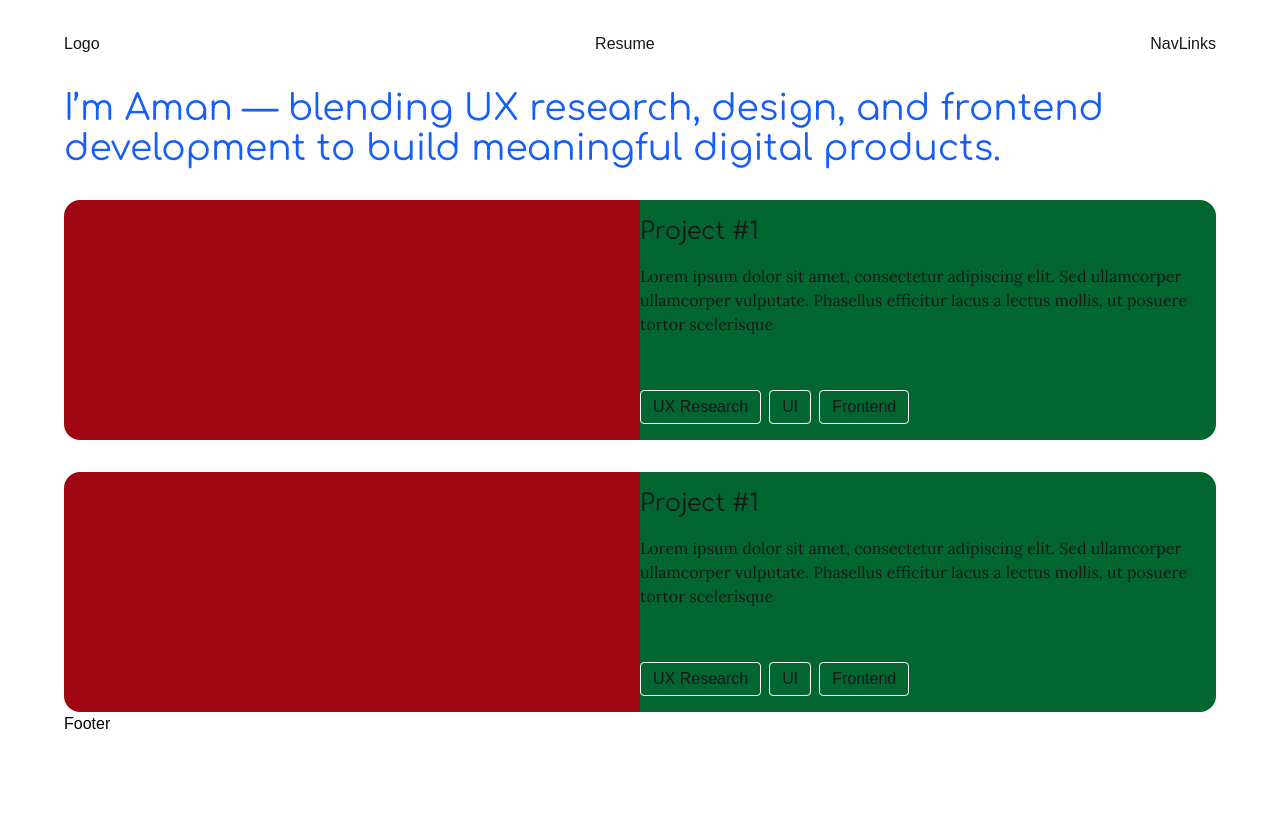
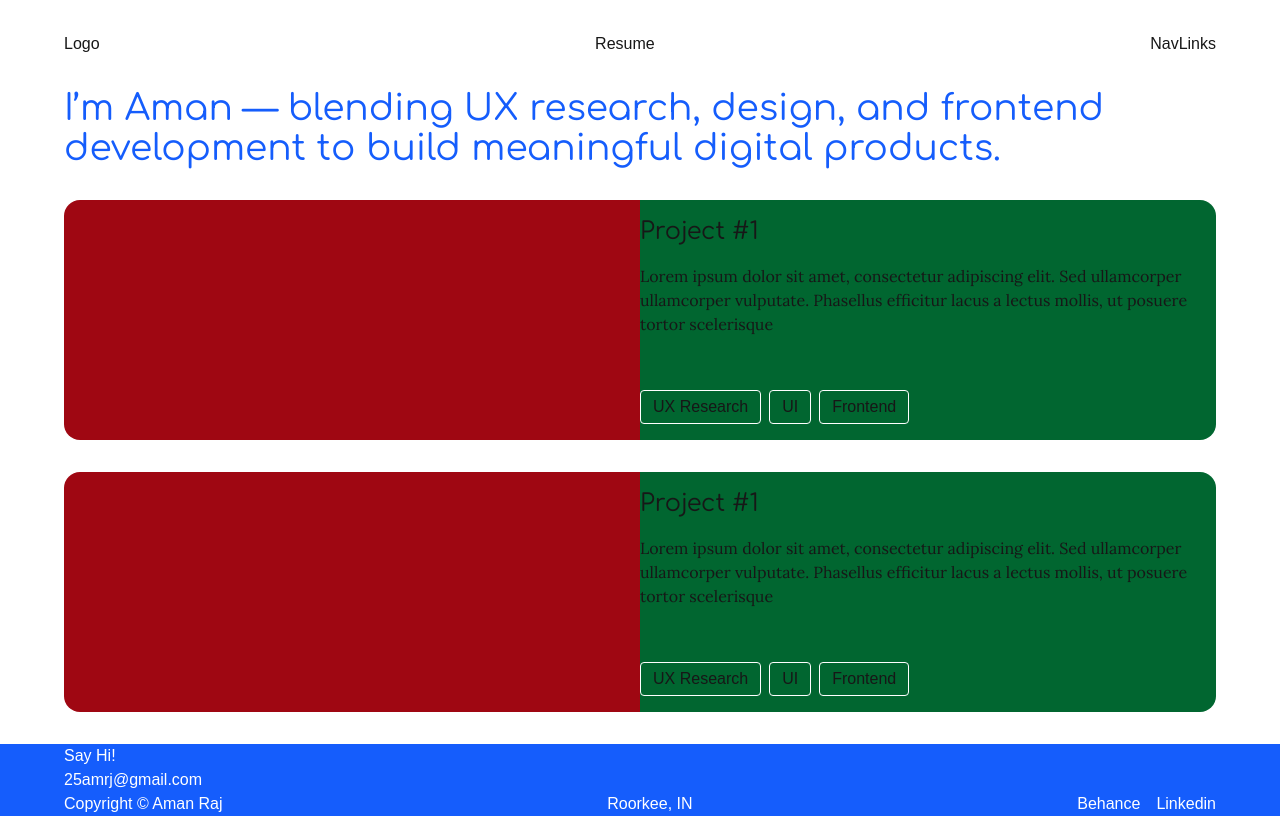
Before and after one commit to 11amanraj/portfolio-april-2025, a Next.js app: page / in a window 1280 px wide. Built offline with nearby package versions, Linux system fonts and the light colour scheme.

Commit message:
Added footer

```diff
--- a/app/Components/Footer/Footer.tsx
+++ b/app/Components/Footer/Footer.tsx
@@ -2,7 +2,20 @@ import React from 'react'
 
 const Footer = () => {
   return (
-    <footer className='bg-white text-black responsive-padding'>Footer</footer>
+    <footer className='bg-blue-600 text-white responsive-padding'>
+      <div>
+        <h4>Say Hi!</h4>
+        <a href="mailto:25amrj@gmail.com">25amrj@gmail.com</a>
+      </div>
+      <div className='flex flex-col sm:flex-row sm:justify-between'>
+        <p>Copyright © Aman Raj</p>
+        <p>Roorkee, IN</p>
+        <div className='flex gap-4'>
+          <div>Behance</div>
+          <div>Linkedin</div>
+        </div>
+      </div>
+    </footer>
   )
 }
 
--- a/app/page.tsx
+++ b/app/page.tsx
@@ -13,7 +13,7 @@ export default function Home() {
   ]
 
   return (
-    <div className="flex flex-col gap-8 responsive-padding">
+    <div className="flex flex-col gap-8 responsive-padding mb-8">
       <div className="text-4xl text-blue-600 font-heading">
         I’m Aman — blending UX research, design, and frontend development to build meaningful digital products.
       </div>
```
